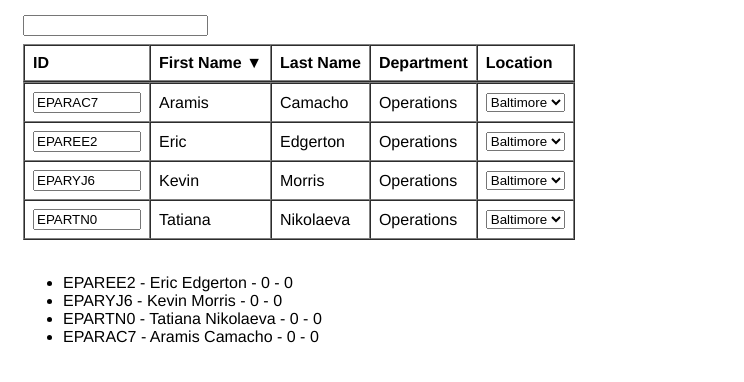
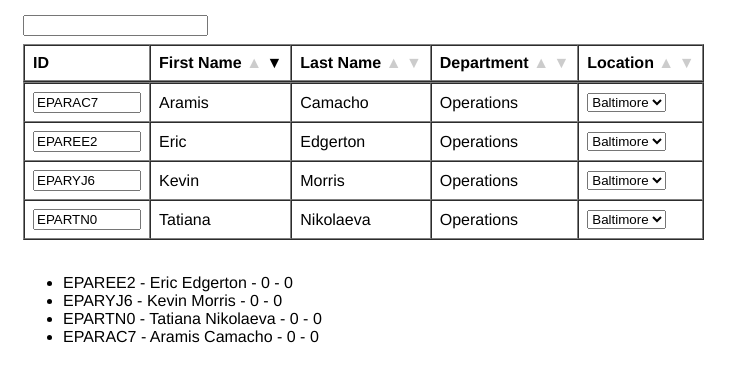
Before and after one commit to afineedge/vue-advanced-table, a Vue app: page / in a window 1280 px wide. Shown: the top 382 px of the page, without its empty margins (0-744 px from the left). Built offline with nearby package versions, Linux system fonts and the light colour scheme.

Commit message:
Table orderable prop, opacity and hiding for order arrows

```diff
--- a/src/App.vue
+++ b/src/App.vue
@@ -1,6 +1,6 @@
 <template>
   <div id="app">
-    <vue-advanced-table v-bind:rows="employeeTable.employees" v-bind:columns="employeeTable.columns" v-bind:order="employeeTable.order" v-bind:primaryKey="'employeeID'">
+    <vue-advanced-table v-bind:rows="employeeTable.employees" v-bind:columns="employeeTable.columns" v-bind:order="employeeTable.order" v-bind:orderable="true" v-bind:primaryKey="'employeeID'">
       <template slot="employeeID" slot-scope="data">
         <input type="text" v-model.lazy="data.row.employeeID" style="width: 100px;" />
       </template>
--- a/src/components/vue-advanced-table-column-header.vue
+++ b/src/components/vue-advanced-table-column-header.vue
@@ -2,11 +2,11 @@
     <th v-on:click="handleClick">
       <div>
         {{ getColumnByName(column).label }}
-        <template v-if="$parent.order.column === column && (getColumnByName(column).orderable !== false)">
-          <span v-if="$parent.order.direction === 'desc'">
+        <template v-if="canColumnBeOrdered(column)">
+          <span v-bind:style="{ color: ordered && direction === 'desc' ? 'initial' : '#ccc' }">
             &#x25B2;
           </span>
-          <span v-else>
+          <span v-bind:style="{ color: ordered && direction === 'asc' ? 'initial' : '#ccc' }">
             &#x25BC;
           </span>
         </template>
@@ -29,6 +29,9 @@ export default {
     column: {
       type: String,
       required: true
+    },
+    orderable: {
+      type: Boolean
     }
   },
   mounted: function() {
@@ -40,11 +43,14 @@ export default {
         return column.name === name;
       });
     },
+    canColumnBeOrdered: function(name) {
+      const self = this;
+      return self.getColumnByName(self.column).orderable !== false && self.orderable !== false;
+    },
     handleClick: function() {
       const self = this;
       const order = self.$parent.order;
-      const column = self.getColumnByName(self.column);
-      if (typeof column.orderable !== false){
+      if (self.canColumnBeOrdered(self.column)){
         if (order.column === self.column){
           if (order.direction === 'desc') {
             order.direction = 'asc'
@@ -58,6 +64,14 @@ export default {
     }
   },
   computed: {
+    direction: function() {
+      const self = this;
+      return self.$parent.order.direction;
+    },
+    ordered: function() {
+      const self = this;
+      return self.$parent.order.column === self.column;
+    }
   }
 }
 </script>
--- a/src/components/vue-advanced-table.vue
+++ b/src/components/vue-advanced-table.vue
@@ -7,7 +7,7 @@
       <table style="text-align: left;" cellpadding="8" cellspacing="0" border="1">
         <thead>
           <tr>
-            <vue-advanced-table-column-header v-for="column in columnOrder" v-bind:key="column" v-bind:primaryKey="column" v-bind:column="column" v-bind:rows="rows" v-bind:columns="columns"/>
+            <vue-advanced-table-column-header v-for="column in columnOrder" v-bind:key="column" v-bind:primaryKey="column" v-bind:column="column" v-bind:rows="rows" v-bind:columns="columns" v-bind:orderable="orderable"/>
           </tr>
         </thead>
         <tbody style="visibility: collapse;">
@@ -24,7 +24,7 @@
       <table style="text-align: left;" cellpadding="8" cellspacing="0" border="1">
         <thead style="visibility: collapse;">
           <tr>
-            <vue-advanced-table-column-header v-for="column in columnOrder" v-bind:key="column" v-bind:primaryKey="column" v-bind:column="column" v-bind:rows="rows" v-bind:columns="columns"/>
+            <vue-advanced-table-column-header v-for="column in columnOrder" v-bind:key="column" v-bind:primaryKey="column" v-bind:column="column" v-bind:rows="rows" v-bind:columns="columns" v-bind:orderable="orderable"/>
           </tr>
         </thead>
         <tbody>
@@ -58,6 +58,9 @@ export default {
     },
     order: {
       type: Object
+    },
+    orderable: {
+      type: Boolean
     },
     searchable: {
       type: String
```
